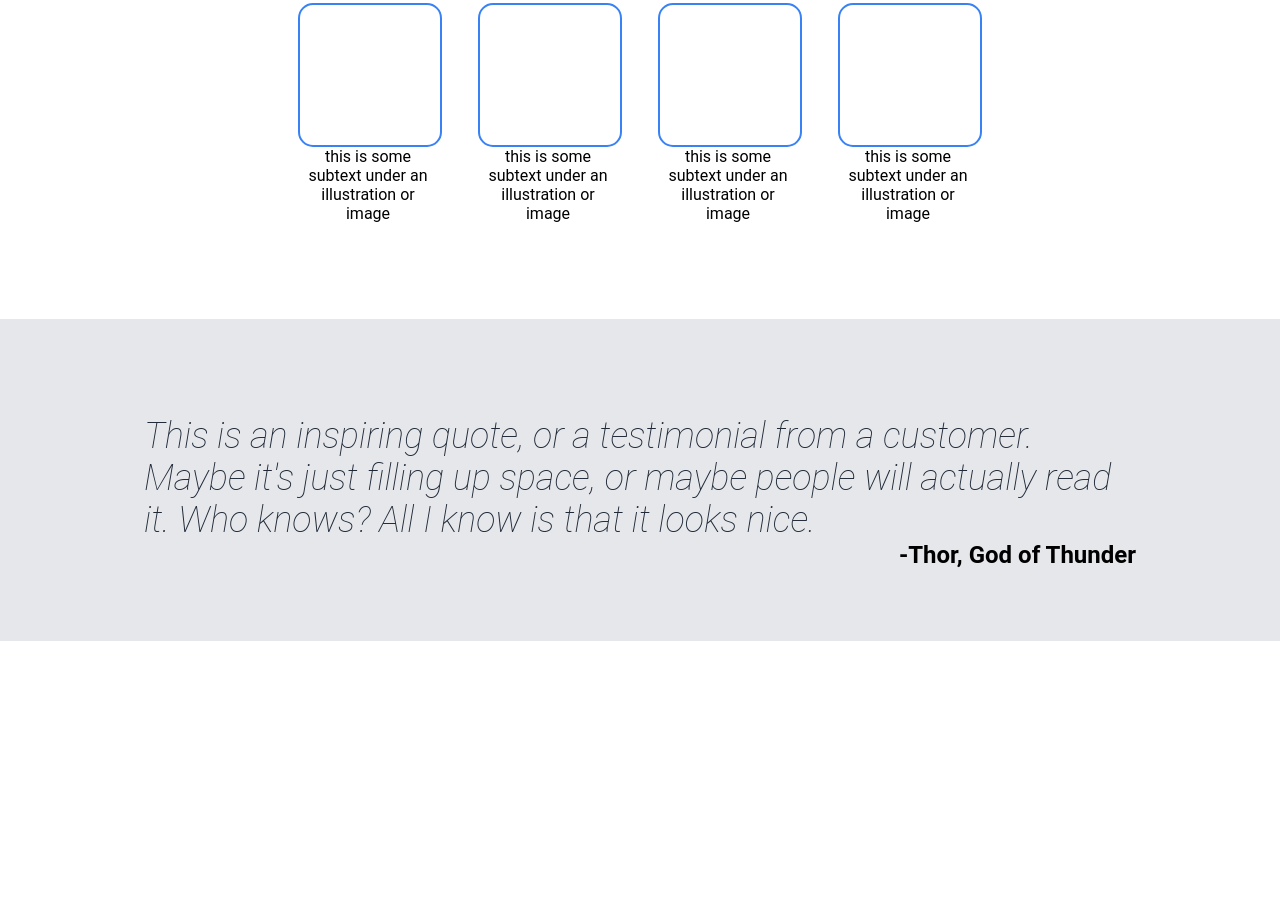
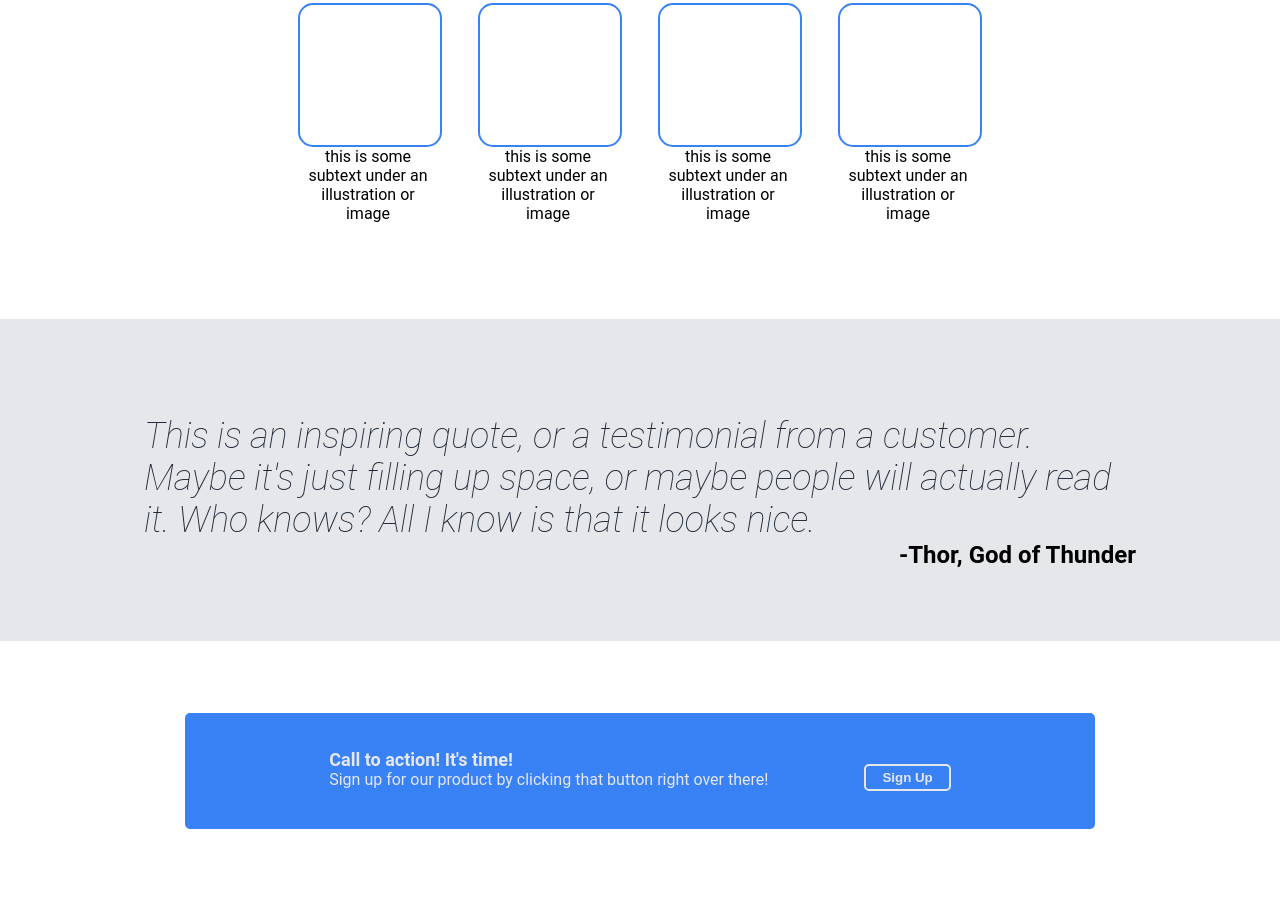
Before and after one commit to MohanHS95/landing_page, a plain HTML site: page index.html in a window 1280 px wide. Shown: the part 614-1515 px from the top of the page. Before the commit the page ends 1255 px from the top, so only its background shows below. Drawn offline with Linux system fonts and the light colour scheme.

Commit message:
Add call to action section to landing page
Div containers were added to the html document and styled to match the
specified flex displays. Manual adjustments were made to the padding
and margins of the individual elements.

Button borders were also changed to be solid without shadows.

```diff
--- a/index.html
+++ b/index.html
@@ -86,6 +86,20 @@
 
                 </div>
 
+            <div class="action-section">
+                <div class="action-banner">
+                    <div class="action-text">
+                        <div class="action-heading">
+                            Call to action! It's time!
+                        </div>
+                        <p class="action-subtext">
+                            Sign up for our product by clicking that button right over there!
+                        </p>
+                    </div>
+                    <div class="action-button"><button>Sign Up</button></div>
+                </div>
+            </div>
+
 
 
 
--- a/style.css
+++ b/style.css
@@ -41,6 +41,7 @@ a, a:visited, a:hover, a:active {
 
 .hero {
     display: flex;
+    justify-content: space-between;
     align-items: center;
     gap: 8px;
     padding: 96px;
@@ -69,6 +70,7 @@ button {
     padding-right: 16px;
     padding-top: 4px;
     padding-bottom: 4px;
+    border-style: solid;
 }
 
 .info {
@@ -139,3 +141,41 @@ button {
     font-weight: bold;
     font-size: 24px;
 }
+
+.action-section {
+    display: flex;
+    justify-content: center;
+    align-items: center;
+    padding-top: 72px;
+    padding-bottom: 72px;
+    padding-left: 96px;
+    padding-right: 96px;
+}
+
+.action-banner {
+    display: flex;
+    justify-content: space-between;
+    align-items: center;
+    gap: 96px;
+    background-color: #3882f6;
+    padding-top: 36px;
+    padding-bottom: 24px;
+    padding-left: 144px;
+    padding-right: 144px;
+    border-radius: 5px;
+    color: #e5e7eb;
+    flex-shrink: 0;
+}
+
+.action-heading {
+    font-weight: bold;
+    font-size: 18px;
+}
+
+.action-subtext {
+    margin-top: 0px;
+}
+
+.action-button button {
+    border-color: #e5e7eb;
+}
```
